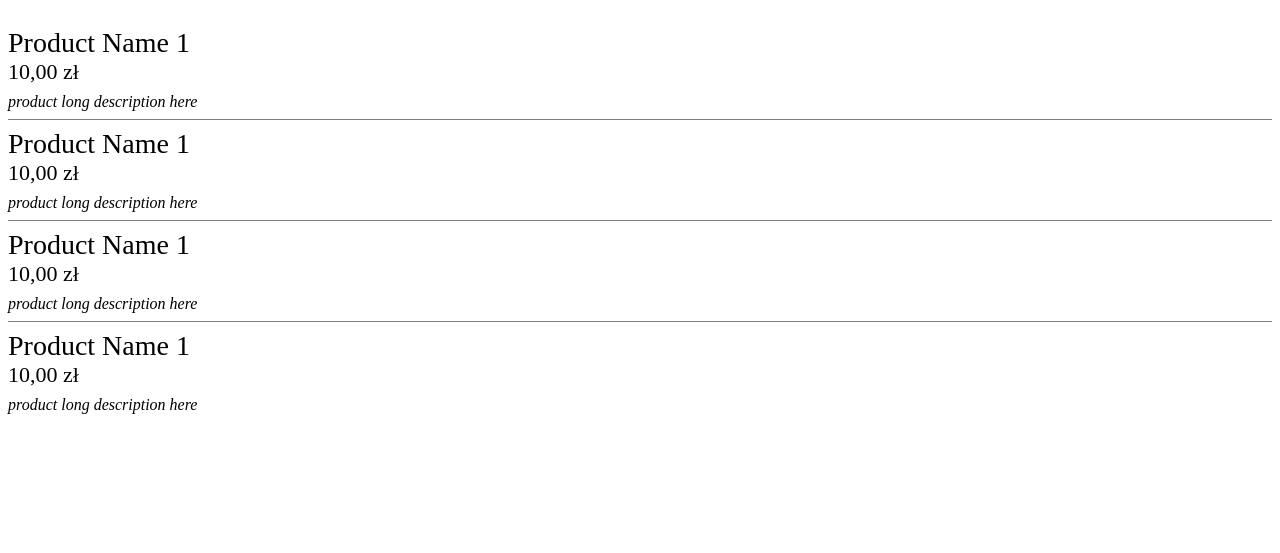
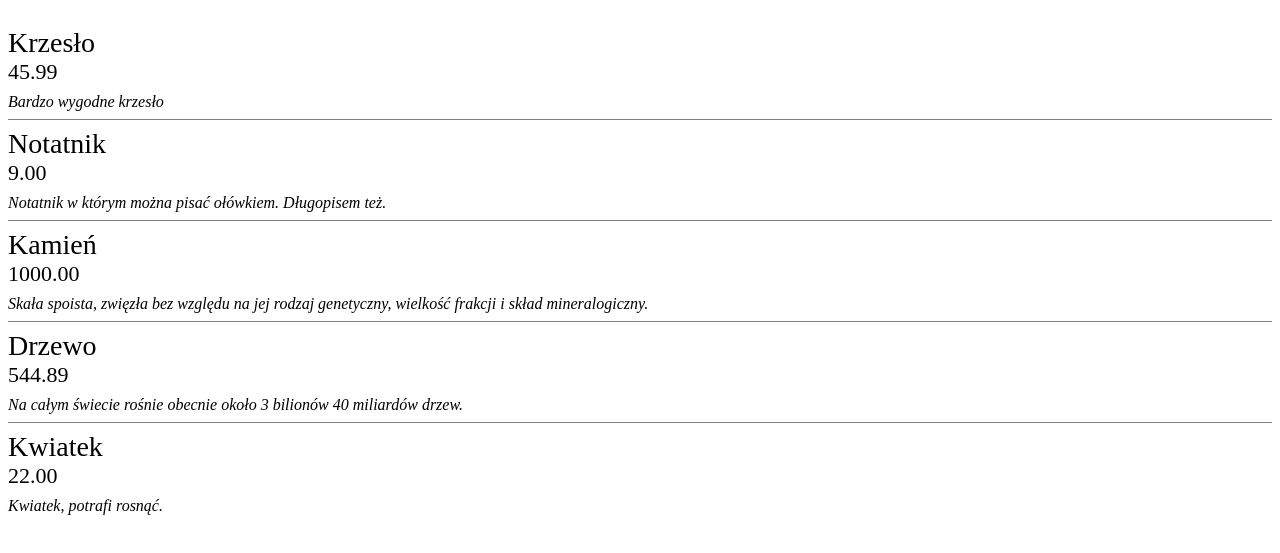
Before and after one commit to allegrotech-umk-torun/products-shop-front, a plain HTML site: page src/index.html in a window 1280 px wide. Shown: the part 61-614 px from the top of the page. Drawn offline with Linux system fonts and the light colour scheme.

Commit message:
Rendering product listing

```diff
--- a/src/index.html
+++ b/src/index.html
@@ -8,39 +8,12 @@
   <link href="style.css" rel="stylesheet">
   <script src="services/shop-service.js"></script>
   <script src="components/product.js"></script>
-  <script src="main.js"></script>
 </head>
 
 <body>
   <h1>Mój ekstra sklep</h1>
-  <div class="product">
-    <div class="product__name">Product Name 1</div>
-    <div class="product__price">10,00 zł</div>
-    <div class="product__description">
-      product long description here
-    </div>
-  </div>
-  <div class="product">
-    <div class="product__name">Product Name 1</div>
-    <div class="product__price">10,00 zł</div>
-    <div class="product__description">
-      product long description here
-    </div>
-  </div>
-  <div class="product">
-    <div class="product__name">Product Name 1</div>
-    <div class="product__price">10,00 zł</div>
-    <div class="product__description">
-      product long description here
-    </div>
-  </div>
-  <div class="product">
-    <div class="product__name">Product Name 1</div>
-    <div class="product__price">10,00 zł</div>
-    <div class="product__description">
-      product long description here
-    </div>
-  </div>
+  <section id="product-listing"></section>
+  <script src="main.js"></script>
 </body>
 
 </html>
--- a/src/main.js
+++ b/src/main.js
@@ -1,5 +1,7 @@
+const productListingElement = document.getElementById('product-listing');
+
 const response = getProductList();
 
 response.products
   .map(product => renderProduct(product))
-  .forEach(html => console.log(html));
+  .forEach(html => productListingElement.innerHTML += html);
```
